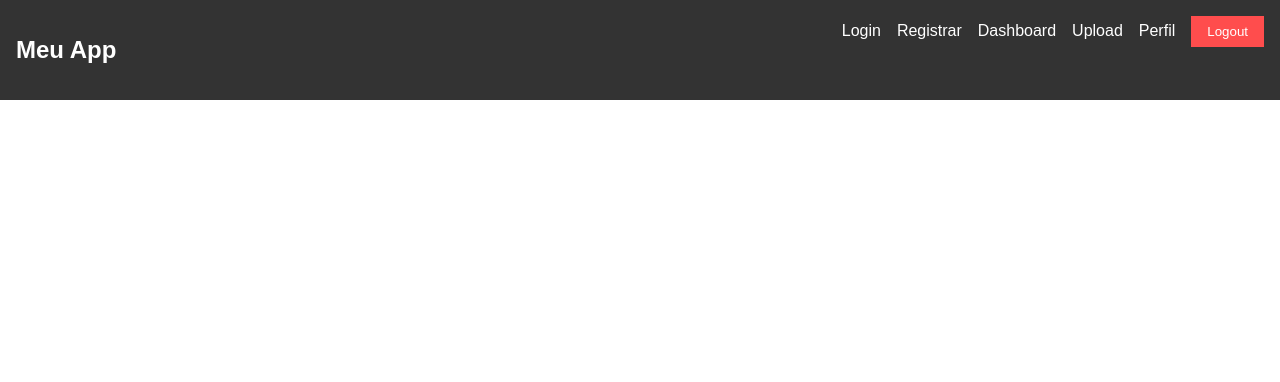
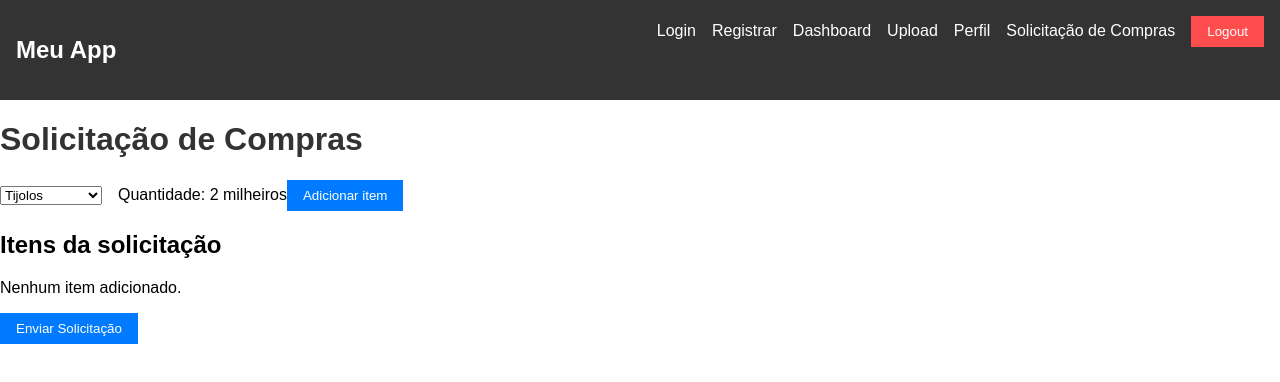
Before and after one commit to tal1tagama/frontend, a React (Create React App) app: page /purchase in a window 1280 px wide. Shown: the top 382 px of the page. Built offline with nearby package versions, Linux system fonts and the light colour scheme; sample sign-in values are in the browser's storage.

Commit message:
Atualização  upload

```diff
--- a/src/App.jsx
+++ b/src/App.jsx
@@ -7,6 +7,7 @@ import Dashboard from "./pages/Dashboard";
 import Upload from "./pages/Upload";
 import Profile from "./pages/Profile";
 import PrivateRoute from "./components/PrivateRoute";
+import PurchaseRequest from "./pages/PurchaseRequest";
 import "./App.css";
 
 function App() {
@@ -16,32 +17,10 @@ function App() {
         <Routes>
             <Route path="/" element={<Login />} />
             <Route path="/register" element={<Register />} />
-
-        {/* Rotas privadas */}
-        <Route
-          path="/dashboard"
-          element={
-            <PrivateRoute>
-              <Dashboard />
-            </PrivateRoute>
-          }
-        />
-        <Route
-          path="/upload"
-          element={
-            <PrivateRoute>
-              <Upload />
-            </PrivateRoute>
-          }
-        />
-        <Route
-          path="/profile"
-          element={
-            <PrivateRoute>
-              <Profile />
-            </PrivateRoute>
-          }
-        />
+            <Route path="/dashboard" element={<PrivateRoute><Dashboard /></PrivateRoute>} />
+            <Route path="/upload" element={<PrivateRoute><Upload /></PrivateRoute>} />
+            <Route path="/profile" element={<PrivateRoute><Profile /></PrivateRoute>} />
+            <Route path="/purchase" element={<PrivateRoute><PurchaseRequest /></PrivateRoute>} /> {/* nova rota */}
         </Routes>
         </div>
     );
--- a/src/components/Navbar.jsx
+++ b/src/components/Navbar.jsx
@@ -19,6 +19,7 @@ function Navbar() {
         <Link to="/dashboard">Dashboard</Link>
         <Link to="/upload">Upload</Link>
         <Link to="/profile">Perfil</Link>
+        <Link to="/purchase">Solicitação de Compras</Link>
         <button className="logout-button" onClick={handleLogout}>
           Logout
         </button>
--- /dev/null
+++ b/src/pages/PurchaseRequest.jsx
@@ -0,0 +1,90 @@
+import React, { useState } from "react";
+import api from "../api/api";
+
+function PurchaseRequest() {
+  const materiais = [
+    { nome: "Tijolos", medida: "2 milheiros" },
+    { nome: "Cimento", medida: "10 sacos" },
+    { nome: "Areia", medida: "5 m³" },
+    { nome: "Brita", medida: "3 m³" },
+    { nome: "Ferro", medida: "20 barras" },
+    { nome: "Madeira", medida: "15 tábuas" },
+    { nome: "Telhas", medida: "100 unidades" },
+    { nome: "Canos PVC", medida: "30 metros" },
+    { nome: "Fios Elétricos", medida: "50 metros" },
+    { nome: "Azulejos", medida: "20 caixas" }
+  ];
+
+  const [items, setItems] = useState([]);
+  const [materialSelecionado, setMaterialSelecionado] = useState(materiais[0]);
+  const [status, setStatus] = useState(null);
+
+  const addItem = () => {
+    setItems([...items, materialSelecionado]);
+  };
+
+  const enviarSolicitacao = async () => {
+    try {
+      const response = await api.post("/purchases", { items });
+      setStatus(response.data.data.status);
+    } catch (error) {
+      alert("Erro ao enviar solicitação");
+    }
+  };
+
+  return (
+    <div className="purchase-container">
+      <h1>Solicitação de Compras</h1>
+
+      <div>
+        <select
+          value={materialSelecionado.nome}
+          onChange={(e) =>
+            setMaterialSelecionado(
+              materiais.find((m) => m.nome === e.target.value)
+            )
+          }
+        >
+          {materiais.map((mat, index) => (
+            <option key={index} value={mat.nome}>
+              {mat.nome}
+            </option>
+          ))}
+        </select>
+
+        <span style={{ marginLeft: "1rem" }}>
+          Quantidade: {materialSelecionado.medida}
+        </span>
+
+        <button className="button" onClick={addItem}>
+          Adicionar item
+        </button>
+      </div>
+
+      <h2>Itens da solicitação</h2>
+      {items.length === 0 ? (
+        <p>Nenhum item adicionado.</p>
+      ) : (
+        <ul>
+          {items.map((item, index) => (
+            <li key={index}>
+              {item.nome} → {item.medida}
+            </li>
+          ))}
+        </ul>
+      )}
+
+      <button className="button" onClick={enviarSolicitacao}>
+        Enviar Solicitação
+      </button>
+
+      {status && (
+        <div className="status-box">
+          <h3>Status da solicitação: {status}</h3>
+        </div>
+      )}
+    </div>
+  );
+}
+
+export default PurchaseRequest;
--- a/src/pages/Upload.jsx
+++ b/src/pages/Upload.jsx
@@ -1,8 +1,10 @@
-import React, { useState } from "react";
+import React, { useState, useEffect } from "react";
 import api from "../api/api";
+import { saveFileOffline, getPendingFiles, markAsUploaded } from "../utils/db";
 
 function Upload() {
   const [file, setFile] = useState(null);
+  const [pendingFiles, setPendingFiles] = useState([]);
 
   const handleUpload = async () => {
     if (!file) {
@@ -10,6 +12,15 @@ function Upload() {
       return;
     }
 
+    if (!navigator.onLine) {
+      // offline → salva localmente
+      await saveFileOffline(file);
+      alert("Sem conexão. Arquivo salvo localmente e será enviado quando a internet voltar.");
+      await loadPendingFiles(); // atualiza lista
+      return;
+    }
+
+    // online → envia direto
     const formData = new FormData();
     formData.append("file", file);
 
@@ -23,16 +34,57 @@ function Upload() {
     }
   };
 
+  // carregar arquivos pendentes
+  const loadPendingFiles = async () => {
+    const files = await getPendingFiles();
+    setPendingFiles(files.filter((f) => !f.uploaded));
+  };
+
+  // sincronizar automaticamente quando voltar a internet
+  useEffect(() => {
+    const handleOnline = async () => {
+      const pending = await getPendingFiles();
+      for (const item of pending) {
+        if (!item.uploaded) {
+          const formData = new FormData();
+          formData.append("file", item.file);
+
+          try {
+            await api.post("/files/upload", formData, {
+              headers: { "Content-Type": "multipart/form-data" },
+            });
+            await markAsUploaded(item.id);
+            alert("Arquivo pendente enviado com sucesso!");
+          } catch (err) {
+            console.error("Erro ao enviar arquivo pendente:", err);
+          }
+        }
+      }
+      await loadPendingFiles(); // atualiza lista após sincronização
+    };
+
+    window.addEventListener("online", handleOnline);
+    loadPendingFiles(); // carrega ao abrir página
+
+    return () => window.removeEventListener("online", handleOnline);
+  }, []);
+
   return (
     <div className="upload-container">
       <h1>Upload de Arquivos</h1>
-      <input
-        type="file"
-        onChange={(e) => setFile(e.target.files[0])}
-      />
-      <button className="button" onClick={handleUpload}>
-        Enviar
-      </button>
+      <input type="file" onChange={(e) => setFile(e.target.files[0])} />
+      <button className="button" onClick={handleUpload}>Enviar</button>
+
+      <h2>Arquivos pendentes</h2>
+      {pendingFiles.length === 0 ? (
+        <p>Nenhum arquivo pendente.</p>
+      ) : (
+        <ul>
+          {pendingFiles.map((f) => (
+            <li key={f.id}>{f.file.name}</li>
+          ))}
+        </ul>
+      )}
     </div>
   );
 }
--- /dev/null
+++ b/src/utils/db.js
@@ -0,0 +1,29 @@
+import { openDB } from "idb";
+
+// cria ou abre banco local
+export async function getDB() {
+  return openDB("offline-files", 1, {
+    upgrade(db) {
+      if (!db.objectStoreNames.contains("files")) {
+        db.createObjectStore("files", { keyPath: "id", autoIncrement: true });
+      }
+    },
+  });
+}
+
+export async function saveFileOffline(file) {
+  const db = await getDB();
+  await db.add("files", { file, uploaded: false });
+}
+
+export async function getPendingFiles() {
+  const db = await getDB();
+  return await db.getAll("files");
+}
+
+export async function markAsUploaded(id) {
+  const db = await getDB();
+  const record = await db.get("files", id);
+  record.uploaded = true;
+  await db.put("files", record);
+}
```
Lines whose indentation alone changed are shown as unchanged.
